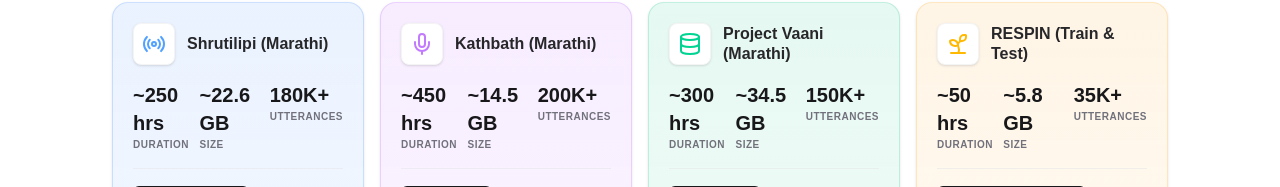
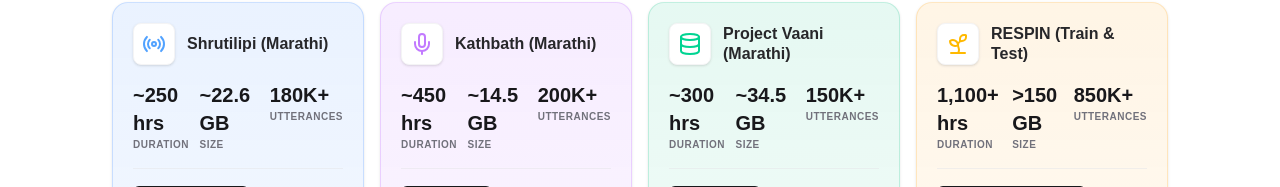
Before and after one commit to rimraf-adi/inference-dashboard, a Next.js app: page / in a window 1280 px wide. Shown: the part 580-767 px from the top of the page. Built offline with nearby package versions, Linux system fonts and the light colour scheme.

Commit message:
fix: correct RESPIN marathi subset size to >150GB and update hours/utterances

```diff
--- a/app/components/DatasetInsights.tsx
+++ b/app/components/DatasetInsights.tsx
@@ -37,9 +37,9 @@
   },
   {
     name: 'RESPIN (Train & Test)',
-    hours: '~50 hrs',
-    size: '~5.8 GB',
-    utterances: '35K+',
+    hours: '1,100+ hrs',
+    size: '>150 GB',
+    utterances: '850K+',
     domain: 'Agriculture / Telephony',
     description: 'Real agricultural queries from farmers. Extremely noisy telephony audio featuring heavy rural dialects (Ahirani, Malvani, Varhadi).',
     icon: <Sprout className="w-6 h-6 text-amber-400" />,
```
